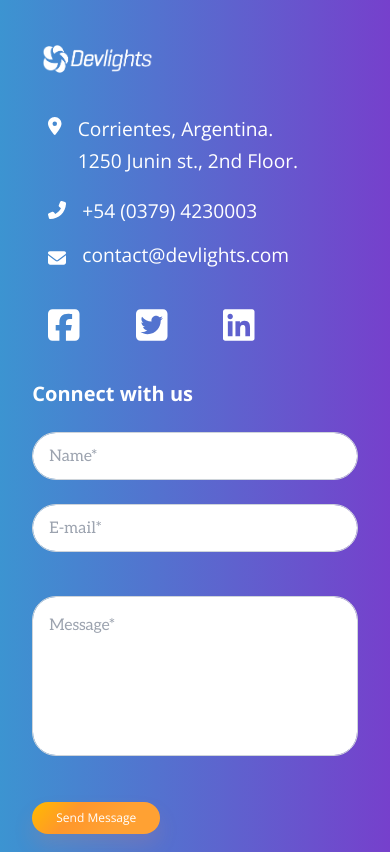
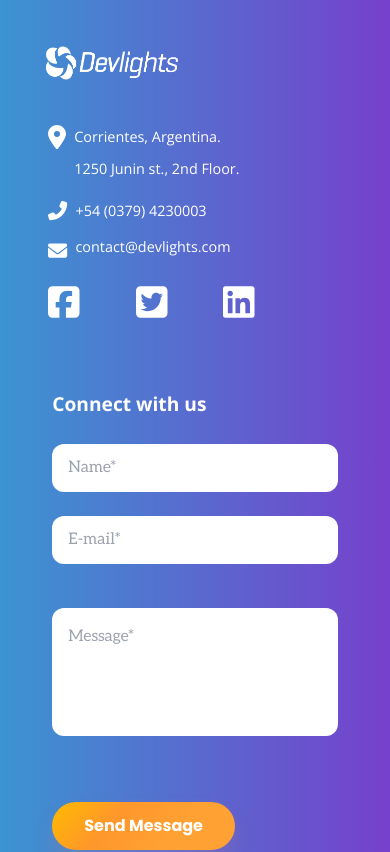
Before and after one commit to ignacioLiotti/test-1441654, a Next.js app: page /rocbird in a window 390 px wide. Shown: the part 3860-4712 px from the top of the page. Built offline with nearby package versions, Linux system fonts and the light colour scheme.

Commit message:
Clutch landingpage mobile updated

```diff
--- a/components/ContactForm.jsx
+++ b/components/ContactForm.jsx
@@ -120,8 +120,8 @@ function ContactForm() {
         </div>
       )}
       {!messageSent && (
-        <>
-          <h4 className="text-xl md:text-lg text-white font-bold font-open-sans">
+        <div className="px-5 mt-8 md:mt-0">
+          <h4 className="text-[1.2rem] md:text-lg mb-[1.6rem] text-white font-bold font-open-sans">
             Connect with us
           </h4>
           <form
@@ -145,7 +145,7 @@ function ContactForm() {
                 type="text"
                 placeholder="Name*"
                 className={`w-full h-12 px-4 text-base text-gray-placeholder bg-white bg-clip-padding
-                border border-gray-border rounded-3xl focus:ring focus:ring-icon-blue outline-none font-aleo
+                 rounded-xl focus:ring focus:ring-icon-blue outline-none font-aleo
                 ${
                   nameValid || name.length === 0
                     ? "focus:ring-icon-blue"
@@ -177,7 +177,7 @@ function ContactForm() {
                 type="email"
                 placeholder="E-mail*"
                 className={`w-full h-12  px-4 text-base text-gray-placeholder bg-white bg-clip-padding
-                border border-gray-border rounded-3xl focus:ring focus:ring-icon-blue outline-none font-aleo
+                 rounded-xl focus:ring focus:ring-icon-blue outline-none font-aleo
                 ${
                   emailValid || email.length === 0
                     ? "focus:ring-icon-blue"
@@ -207,8 +207,8 @@ function ContactForm() {
                 ref={messageInput}
                 onChange={handleMessageInput}
                 placeholder="Message*"
-                className={`w-full h-40 px-4 pt-4 pb-1 text-base text-gray-placeholder
-              bg-white bg-clip-padding border border-gray-border rounded-3xl
+                className={`w-full h-[8rem] px-4 pt-4 pb-1 text-base text-gray-placeholder
+              bg-white bg-clip-padding rounded-xl
                 overflow-auto resize-none focus:ring focus:ring-icon-blue outline-none font-aleo
                 ${
                   messageValid || message.length === 0
@@ -237,15 +237,15 @@ function ContactForm() {
               )}
             </div>
             <button
-              className="inline-block self-start action-button-gradient py-2 px-6 sm:py-3 sm:px-12
-              rounded-full cursor-pointer font-open-sans text-white text-xs sm:text-sm
+              className="inline-block self-start action-button-gradient py-3 px-8 sm:py-3 sm:px-12
+              rounded-full cursor-pointer font-poppins text-white text-[1rem] font-bold sm:text-sm
               transition-all duration-300 ease-in-out"
               type="submit"
             >
               Send Message
             </button>
           </form>
-        </>
+        </div>
       )}
     </>
   );
--- a/components/Footer.jsx
+++ b/components/Footer.jsx
@@ -24,7 +24,7 @@ function Footer() {
         {/* First column: Contact info */}
         <div className="flex flex-col items-start w-11/12 px-8 xs:px-4 md:px-4 h-full md:w-4/12 gap-6 order-1">
           <img
-            className="h-9 -ml-4 -mb-6 md:h-[60px] object-contain mb-3"
+            className="h-11 -ml-4 mb-2 md:h-[60px] object-contain mb-3"
             src="/images/logo-all-white.png"
             alt="devlights logo"
           />
@@ -33,37 +33,37 @@ function Footer() {
               <div className="flex flex-row items-start mb-4">
                 <FontAwesomeIcon
                   icon={faLocationDot}
-                  className="text-white text-lg mr-4 pt-1"
+                  className="text-white text-[1.5rem] mr-2 pt-1"
                 />
-                <p className="font-open-sans text-white leading-8 text-[1.2rem] md:text-[1rem] md:leading-5">
+                <p className="font-open-sans text-white leading-8 text-[.9rem] md:text-[1rem] md:leading-5">
                   Corrientes, Argentina. <br/> 1250 Junin st., 2nd Floor.
                 </p>
               </div>
             </li>
             <li>
-              <div className="flex flex-row mt-6 mb-4">
+              <div className="flex flex-row mt-2 mb-4">
                 <FontAwesomeIcon
                   icon={faPhoneFlip}
-                  className="text-white text-lg mr-4"
+                  className="text-white text-[1.2rem] mr-2"
                 />
-                <p className="font-open-sans text-white leading-5 text-[1.2rem] md:text-[1rem]">
+                <p className="font-open-sans text-white leading-5 text-[.9rem] md:text-[1rem]">
                   +54 (0379) 4230003
                 </p>
               </div>
             </li>
             <li>
-              <div className="flex flex-row mt-6 mb-4">
+              <div className="flex flex-row mt-2 mb-4">
                 <FontAwesomeIcon
                   icon={faEnvelope}
-                  className="text-white text-lg mr-4 pt-1"
+                  className="text-white text-[1.2rem] mr-2 pt-1"
                 />
-                <p className="font-open-sans text-white leading-5 text-[1.2rem] md:text-[1rem]">
+                <p className="font-open-sans text-white leading-5 text-[.9rem] md:text-[1rem]">
                   contact@devlights.com
                 </p>
               </div>
             </li>
           </ul>
-          <div className="flex flex-row gap-14 items-center">
+          <div className="flex flex-row gap-14 -mt-4 items-center">
             <a href="https://www.facebook.com/devlightsok/">
               <FontAwesomeIcon
                 icon={faFacebookSquare}
@@ -86,7 +86,7 @@ function Footer() {
         </div>
         {/* Second column: links and social */}
         {/* TODO: make two columns when < sm (640px) */}
-        <div className="contact-form flex flex-col items-start justify-start px-8 xs:px-4 md:px-4 w-full h-full md:w-3/12 gap-6 order-3 md:order-2">
+        <div className="contact-form flex flex-col items-start justify-start px-12 xs:px-4 md:px-4 w-full h-full md:w-3/12 gap-6 order-3 md:order-2">
           <h4 className="text-xl md:text-lg text-white font-bold font-open-sans uppercase mb-6">
             Links
           </h4>
--- a/pages/clutch-award-2022.js
+++ b/pages/clutch-award-2022.js
@@ -38,7 +38,7 @@ function ClutchAward2022() {
           data-aos-duration={1000}
           data-aos-once
         >
-          <h2 className="w-full font-aleo text-white text-left text-2xl mt-14 p-12 md:w-[740px] md:text-left md:text-[2.8rem] md:leading-[1.4] md:mt-1  ">
+          <h2 className="w-full font-aleo font-bold text-white text-left text-2xl mt-14 p-12 md:w-[740px] md:text-left md:text-[2.8rem] md:leading-[1.4] md:mt-1  ">
             {translation.headerTitle}
           </h2>
         </div>
@@ -51,7 +51,7 @@ function ClutchAward2022() {
       >
         <div className="w-full flex flex-col p-8 md:w-[42rem] md:p-4 ">
           <h2 className="font-aleo text-black text-[1.8rem] text-center md:text-[2.8rem] md:text-left md:leading-[1.4] ">
-            {translation.headerTitle}
+            {translation.heroParagraph3}
           </h2>
           <p className="mt-10 font-Poppins-Regular text-[1.1rem] text-center md:text-[1.2rem] md:text-left">
             {translation.heroParagraph1}
@@ -59,14 +59,11 @@ function ClutchAward2022() {
           <p className="mt-10 font-Poppins-Regular text-[1.1rem] text-center md:text-[1.2rem] md:text-left">
             {translation.heroParagraph2}
           </p>
-          <p className="mt-10 font-Poppins-Regular font-bold text-[1.1rem] text-center md:text-[1.2rem] md:text-left">
-            {translation.heroParagraph3}
-          </p>
         </div>
         <div className="w-full flex flex-col items-center md:w-[30rem] md:p-4 ">
-          <div className="w-[220px] h-[220px] mb-12 object-contain md:w-[22rem] md:h-[22rem] mb:mb-6 relative">
+          <div className="w-[206px] h-[220px] mb-12 object-contain md:w-[20rem] md:h-[22rem] mb:mb-6 relative">
             <Image
-              src={`/images/clutch-landing-badge.png`}
+              src={`/images/clutch-landing-badge.svg`}
               alt="Clutch award"
               layout="fill"
             />
@@ -175,7 +172,7 @@ function ClutchAward2022() {
           data-aos-duration={1000}
           data-aos-once
         >
-          <h2 className="font-aleo text-black pl-4 text-center text-[1.6rem] md:text-[2.8rem] md:leading-[1.4] md:text-left ">
+          <h2 className="font-aleo text-black pl-4 text-center text-[1.6rem] md:text-[2.8rem] md:leading-[1.4] md:text-left pt-6 ">
             {translation.movingForwardTitle}
           </h2>
           <p className=" font-Poppins-Regular px-4  text-center md:text-[1.2rem] md:text-left md:mt-6">
--- a/pages/test.js
+++ /dev/null
@@ -1,126 +0,0 @@
-import React from 'react'
-import { useRouter } from 'next/router'
-import { Chart as ChartJS, ArcElement, Tooltip, Legend } from 'chart.js';
-import { Pie } from 'react-chartjs-2';
-import connectMongo from '../utils/connectMongo';
-import  getSocial  from './api/get';
-import Socials from '../models/SocialsSchema';
-
-
-ChartJS.register(ArcElement, Tooltip, Legend);
-
-const Test = (props) => {
-
-    // const router = useRouter();
-    const {data} =props
-    // const QueryContext = React.createContext(router.query.src);
-    console.log(props)
-
-    // const getData = async () => {
-    // const social = await fetch('https://test-1441654-jsrkpjody-ignacioliotti.vercel.app/api/get', {
-    //     method: 'POST',
-    //     headers: {
-    //         'Content-Type': 'application/json',
-    //     },
-    //     body: JSON.stringify({
-    //       "src": `${router.query.src}`
-    //     })
-    // })
-    // socialFound = await social.json();
-    // setSocialFound(socialFound);
-    // console.log('socialFound.json',socialFound)
-    // }
-
-    // console.log(socialFound[0]?.both)
-    // console.log(socialFound[0]?.both?.src)
-
-    // const data = {
-    //     labels: socialFound[0]?.both?.src?.map(social => social._id),
-    //     datasets: [
-    //         {
-    //             data: socialFound[0]?.both?.src?.map(social => social.count),
-    //             backgroundColor: [
-    //                 '#FF6384',
-    //                 '#36A2EB',
-    //                 '#ffB2EB',
-    //             ],
-    //             hoverBackgroundColor: [
-    //                 '#FF6384',
-    //                 '#36A2EB',
-    //                 '#ffB2EB',
-    //             ]
-    //         }
-    //     ]
-    // };
-    // const options = {
-    //     legend: {
-    //         display: false
-    //     }
-    // };
-
-
-    return (
-        <div className='flex justify-center items-center w-[15rem]'>
-            {/* <Pie data={data}/> */}
-        </div>
-    )
-}
-
-export default Test
-
-export async function getServerSideProps( context ) {
-    const { query }= context
-
-    console.log(query)
-
-    const data = await getSocial();
-
-    console.log(query)
-
-     return { props:  { data } }
-    }
-
-// export async function getServerSideProps(context) {
-
-//     const {params,req,res,query}=context;
-
-//     console.log(query)
-
-//     // const router = useRouter();
-
-//     // await connectMongo();
-
-//     // const src = router.query.src
-//     // ? await Socials.aggregate([
-//     //   {$match: { src: router.query.src  } },
-//     //   {$group: {
-//     //     _id: `${router.query.src }`,
-//     //     count: { $sum: 1 }
-//     //   }}
-//     // ])
-//     // : await Socials.aggregate([{
-//     //   $group: {
-//     //     _id: '$src',
-//     //     count: { $sum: 1 }
-//     //   }
-//     // }])
-
-//     // const posts = router.query.src
-//     // ? await Socials.aggregate([
-//     //   { $match: { src: router.query.src  }},
-//     //   {$group: {
-//     //     _id: '$post',
-//     //     count: { $sum: 1 }
-//     //   }}
-//     // ])
-//     // : await Socials.aggregate([{
-//     //   $group: {
-//     //     _id: '$post',
-//     //     count: { $sum: 1 }
-//     //   }
-//     //  }])
-
-//     // const both = {src, posts}
-
-//     return { props: { query } }
-//   }
```
Also changed, not shown: public/images/clutch-landing-badge.svg (added), public/images/clutch_section_bn.svg (added).
